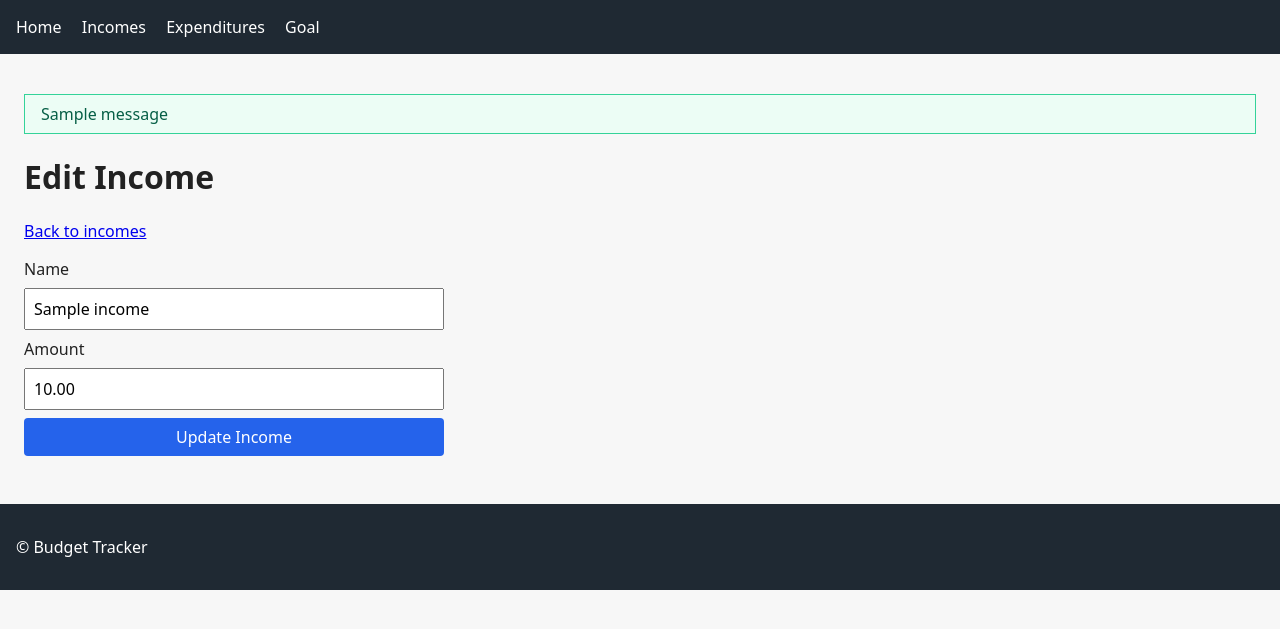
After one commit to Mowei04/budget-tracker, a Flask app: page /income/1/edit in a window 1280 px wide. The commit adds this page. Shown: the top 629 px of the page. Run offline with Flask 3, Linux system fonts and the light colour scheme; tables that the repository leaves empty hold one stand-in row (values such as "Sample post"); one stand-in notice (Sample message) is shown.

Commit message:
Add income and expenditure management views

```diff
--- a/app/forms.py
+++ b/app/forms.py
@@ -1,6 +1,6 @@
 from flask_wtf import FlaskForm
-from wtforms import StringField, DecimalField, SubmitField
-from wtforms.validators import DataRequired, NumberRange, Length, Optional
+from wtforms import DecimalField, StringField, SubmitField
+from wtforms.validators import DataRequired, Length, NumberRange, Optional
 
 class IncomeForm(FlaskForm):
     name = StringField("Name", validators=[DataRequired(), Length(max=120)])
@@ -16,3 +16,7 @@ class GoalForm(FlaskForm):
     name = StringField("Name", validators=[Optional(), Length(max=120)])
     value = DecimalField("Goal Value", validators=[DataRequired(), NumberRange(min=0.0)])
     submit = SubmitField("Save Goal")
+
+
+class DeleteForm(FlaskForm):
+    submit = SubmitField("Delete")
--- a/app/static/style.css
+++ b/app/static/style.css
@@ -0,0 +1,100 @@
+body {
+  font-family: system-ui, -apple-system, BlinkMacSystemFont, "Segoe UI", sans-serif;
+  margin: 0;
+  background: #f7f7f7;
+  color: #222;
+}
+
+header,
+footer {
+  background: #1f2933;
+  color: #fff;
+  padding: 1rem;
+}
+
+nav a {
+  color: #fff;
+  margin-right: 1rem;
+  text-decoration: none;
+}
+
+nav a:hover,
+nav a:focus {
+  text-decoration: underline;
+}
+
+main {
+  padding: 1.5rem;
+}
+
+form {
+  display: grid;
+  gap: 0.5rem;
+  max-width: 420px;
+  margin-bottom: 1.5rem;
+}
+
+input,
+button {
+  font: inherit;
+  padding: 0.5rem;
+}
+
+button.primary,
+input[type="submit"],
+button[type="submit"] {
+  background: #2563eb;
+  color: #fff;
+  border: none;
+  border-radius: 0.25rem;
+  cursor: pointer;
+}
+
+button.primary:hover,
+button.primary:focus,
+input[type="submit"]:hover,
+input[type="submit"]:focus {
+  background: #1d4ed8;
+}
+
+.link-button {
+  background: none;
+  border: none;
+  color: #2563eb;
+  cursor: pointer;
+  padding: 0;
+  text-decoration: underline;
+}
+
+.err {
+  color: #b91c1c;
+  font-size: 0.875rem;
+}
+
+table {
+  width: 100%;
+  border-collapse: collapse;
+}
+
+thead {
+  background: #e5e7eb;
+}
+
+td,
+th {
+  padding: 0.75rem;
+  text-align: left;
+  border-bottom: 1px solid #d1d5db;
+}
+
+ul[role="status"] {
+  list-style: none;
+  padding: 0.5rem 1rem;
+  background: #ecfdf5;
+  border: 1px solid #34d399;
+  color: #065f46;
+}
+
+ul[role="status"] .error {
+  color: #b91c1c;
+}
--- a/app/templates/_messages.html
+++ b/app/templates/_messages.html
@@ -1,8 +1,8 @@
-{% with messages = get_flashed_messages() %}
+{% with messages = get_flashed_messages(with_categories=True) %}
   {% if messages %}
     <ul role="status" aria-live="polite">
-      {% for message in messages %}
-        <li>{{ message }}</li>
+      {% for category, message in messages %}
+        <li class="{{ category }}">{{ message }}</li>
       {% endfor %}
     </ul>
   {% endif %}
--- a/app/templates/base.html
+++ b/app/templates/base.html
@@ -5,7 +5,6 @@
   <title>{% block title %}Budget Tracker{% endblock %}</title>
   <meta name="viewport" content="width=device-width, initial-scale=1">
   <link rel="stylesheet" href="{{ url_for('static', filename='style.css') }}">
-    <script src="{{ url_for('static', filename='main.js') }}"></script>
 </head>
 <body>
 <header role="banner">
@@ -26,6 +25,6 @@
   <p>&copy; Budget Tracker</p>
 </footer>
 
-<script src="{{ url_for('main.static', filename='main.js') }}"></script>
+<script src="{{ url_for('static', filename='main.js') }}"></script>
 </body>
 </html>
--- /dev/null
+++ b/app/templates/edit_income.html
@@ -0,0 +1,18 @@
+{% extends "base.html" %}
+{% block title %}Edit Income{% endblock %}
+{% block content %}
+<h1>Edit Income</h1>
+<p><a href="{{ url_for('main.incomes') }}">Back to incomes</a></p>
+<form action="" method="post" name="income" novalidate>
+  {{ form.hidden_tag() }}
+  <label for="{{ form.name.id }}">Name</label>
+  {{ form.name(id=form.name.id, required=True, maxlength=120) }}
+  {% for e in form.name.errors %}<span class="err">[{{ e }}]</span>{% endfor %}
+
+  <label for="{{ form.amount.id }}">Amount</label>
+  {{ form.amount(id=form.amount.id, required=True, min="0", step="0.01") }}
+  {% for e in form.amount.errors %}<span class="err">[{{ e }}]</span>{% endfor %}
+
+  {{ form.submit(class_="primary") }}
+</form>
+{% endblock %}
--- a/app/templates/goal.html
+++ b/app/templates/goal.html
@@ -16,8 +16,9 @@
 </form>
 
 {% if item %}
-<form action="{{ url_for('delete_goal') }}" method="post">
-  <button type="submit">Delete goal</button>
+<form action="{{ url_for('main.delete_goal') }}" method="post">
+  {{ delete_form.hidden_tag() }}
+  {{ delete_form.submit(class_="link-button", aria_label="Delete goal") }}
 </form>
 {% endif %}
 {% endblock %}
--- a/app/templates/index.html
+++ b/app/templates/index.html
@@ -28,7 +28,7 @@
         </div>
       {% endif %}
     {% else %}
-      <p>No goal set yet. <a href="{{ url_for('goal') }}">Create one</a>.</p>
+      <p>No goal set yet. <a href="{{ url_for('main.goal') }}">Create one</a>.</p>
     {% endif %}
   </section>
 {% endblock %}
--- a/app/views.py
+++ b/app/views.py
@@ -1,46 +1,140 @@
-from flask import render_template, redirect, url_for, request, flash, Blueprint
+from flask import Blueprint, flash, redirect, render_template, url_for
+from sqlalchemy.exc import IntegrityError
+
 from . import db
-from .models import Income, Expenditure, Goal
-from .forms import IncomeForm, ExpenditureForm, GoalForm
+from .forms import DeleteForm, ExpenditureForm, GoalForm, IncomeForm
+from .models import Expenditure, Goal, Income
 
 bp = Blueprint("main", __name__)  # ✅ 蓝图
 
 @bp.route("/")
 def index():
-    incomes = Income.query.all()
-    expenditures = Expenditure.query.all()
+    incomes = Income.query.order_by(Income.id.desc()).all()
+    expenditures = Expenditure.query.order_by(Expenditure.id.desc()).all()
     total_income = sum(i.amount for i in incomes)
     total_expenditure = sum(e.amount for e in expenditures)
     diff = total_income - total_expenditure
     goal = Goal.query.first()
-    return render_template("index.html", incomes=incomes, expenditures=expenditures, diff=diff, goal=goal)
+    progress = None
+    if goal and goal.value:
+        try:
+            progress = max(min((diff / goal.value) * 100, 100), 0)
+        except ZeroDivisionError:
+            progress = None
+    return render_template(
+        "index.html",
+        incomes=incomes,
+        expenditures=expenditures,
+        diff=diff,
+        goal=goal,
+        progress=progress,
+    )
 
-@bp.route("/income/add", methods=["GET", "POST"])
-def add_income():
+@bp.route("/incomes", methods=["GET", "POST"])
+def incomes():
     form = IncomeForm()
     if form.validate_on_submit():
-        item = Income(name=form.name.data or None, amount=float(form.amount.data))
+        item = Income(name=form.name.data, amount=float(form.amount.data))
         db.session.add(item)
-        db.session.commit()
-        flash("Income Added!")
-        return redirect(url_for("main.index"))
-    return render_template("add_income.html", form=form)
+        try:
+            db.session.commit()
+        except IntegrityError:
+            db.session.rollback()
+            flash("Income with this name already exists.", "error")
+        else:
+            flash("Income added!")
+        return redirect(url_for("main.incomes"))
+    items = Income.query.order_by(Income.id.desc()).all()
+    delete_forms = {item.id: DeleteForm(formdata=None) for item in items}
+    return render_template("income_list.html", form=form, items=items, delete_forms=delete_forms)
 
-@bp.route("/expenditure/add", methods=["GET", "POST"])
-def add_expenditure():
+
+@bp.route("/income/<int:item_id>/edit", methods=["GET", "POST"])
+def edit_income(item_id):
+    item = Income.query.get_or_404(item_id)
+    form = IncomeForm(obj=item)
+    form.submit.label.text = "Update Income"
+    if form.validate_on_submit():
+        item.name = form.name.data
+        item.amount = float(form.amount.data)
+        try:
+            db.session.commit()
+        except IntegrityError:
+            db.session.rollback()
+            flash("Income with this name already exists.", "error")
+        else:
+            flash("Income updated.")
+        return redirect(url_for("main.incomes"))
+    return render_template("edit_income.html", form=form, item=item)
+
+
+@bp.route("/income/<int:item_id>/delete", methods=["POST"])
+def delete_income(item_id):
+    form = DeleteForm()
+    if not form.validate_on_submit():
+        flash("Invalid request.", "error")
+        return redirect(url_for("main.incomes"))
+    item = Income.query.get_or_404(item_id)
+    db.session.delete(item)
+    db.session.commit()
+    flash("Income deleted.")
+    return redirect(url_for("main.incomes"))
+
+@bp.route("/expenditures", methods=["GET", "POST"])
+def expenditures():
     form = ExpenditureForm()
     if form.validate_on_submit():
-        item = Expenditure(name=form.name.data or None, amount=float(form.amount.data))
+        item = Expenditure(name=form.name.data, amount=float(form.amount.data))
         db.session.add(item)
-        db.session.commit()
-        flash("Expenditure Added!")
-        return redirect(url_for("main.index"))
-    return render_template("add_expenditure.html", form=form)
+        try:
+            db.session.commit()
+        except IntegrityError:
+            db.session.rollback()
+            flash("Expenditure with this name already exists.", "error")
+        else:
+            flash("Expenditure added!")
+        return redirect(url_for("main.expenditures"))
+    items = Expenditure.query.order_by(Expenditure.id.desc()).all()
+    delete_forms = {item.id: DeleteForm(formdata=None) for item in items}
+    return render_template("expenditure_list.html", form=form, items=items, delete_forms=delete_forms)
+
+
+@bp.route("/expenditure/<int:item_id>/edit", methods=["GET", "POST"])
+def edit_expenditure(item_id):
+    item = Expenditure.query.get_or_404(item_id)
+    form = ExpenditureForm(obj=item)
+    form.submit.label.text = "Update Expenditure"
+    if form.validate_on_submit():
+        item.name = form.name.data
+        item.amount = float(form.amount.data)
+        try:
+            db.session.commit()
+        except IntegrityError:
+            db.session.rollback()
+            flash("Expenditure with this name already exists.", "error")
+        else:
+            flash("Expenditure updated.")
+        return redirect(url_for("main.expenditures"))
+    return render_template("edit_expenditure.html", form=form, item=item)
+
+
+@bp.route("/expenditure/<int:item_id>/delete", methods=["POST"])
+def delete_expenditure(item_id):
+    form = DeleteForm()
+    if not form.validate_on_submit():
+        flash("Invalid request.", "error")
+        return redirect(url_for("main.expenditures"))
+    item = Expenditure.query.get_or_404(item_id)
+    db.session.delete(item)
+    db.session.commit()
+    flash("Expenditure deleted.")
+    return redirect(url_for("main.expenditures"))
 
 @bp.route("/goal", methods=["GET", "POST"])
 def goal():
     item = Goal.query.first()
     form = GoalForm(obj=item)
+    delete_form = DeleteForm()
     if form.validate_on_submit():
         if not item:
             item = Goal()
@@ -50,10 +144,14 @@ def goal():
         db.session.commit()
         flash("Goal saved.")
         return redirect(url_for("main.goal"))
-    return render_template("goal.html", form=form, item=item)
+    return render_template("goal.html", form=form, item=item, delete_form=delete_form)
 
 @bp.route("/goal/delete", methods=["POST"])
 def delete_goal():
+    form = DeleteForm()
+    if not form.validate_on_submit():
+        flash("Invalid request.", "error")
+        return redirect(url_for("main.goal"))
     item = Goal.query.first()
     if item:
         db.session.delete(item)
```
Also changed, not shown: app/templates/edit_expenditure.html (added, +18 -0 lines), app/templates/expenditure_list.html (+40 -9 lines), app/templates/income_list.html (+8 -3 lines).
